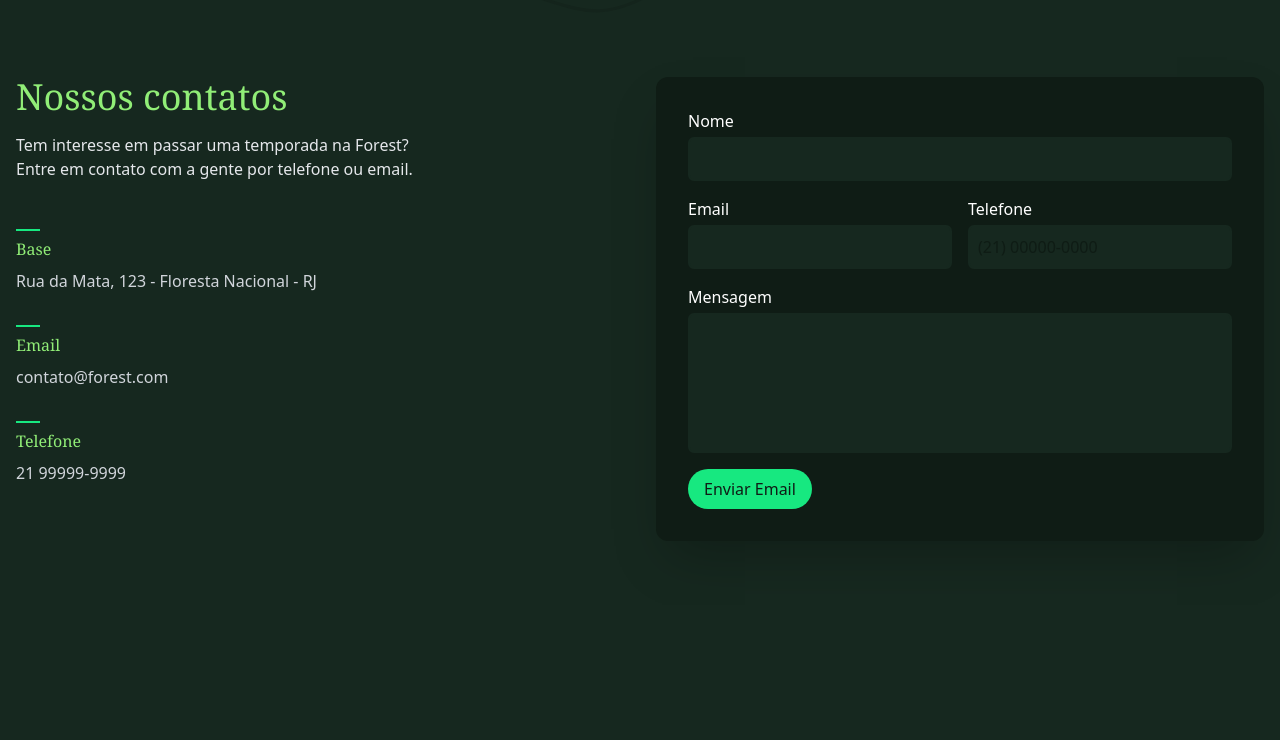
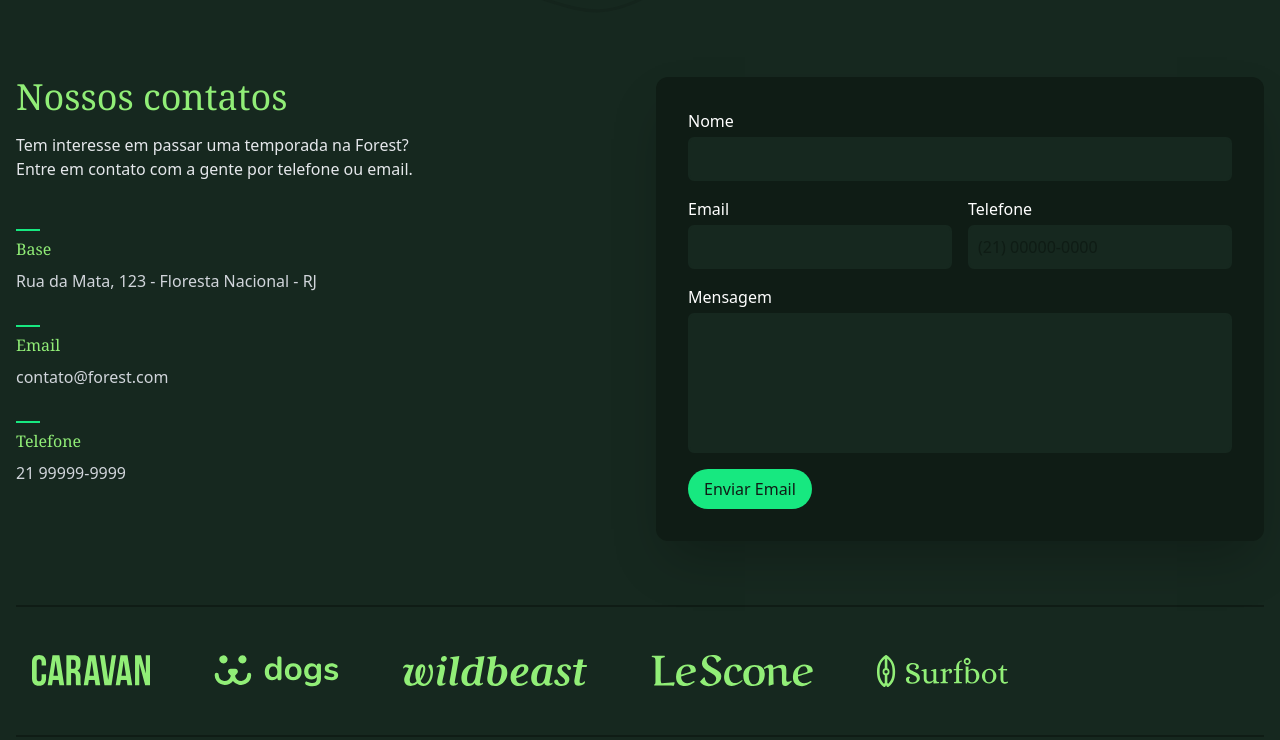
Before and after one commit to devroboco/Forest-Tailwind, a website: page src/index.html in a window 1280 px wide. Shown: the part 3503-4243 px from the top of the page. Before the commit the page ends 4108 px from the top, so only its background shows below. Drawn offline with Linux system fonts and the light colour scheme.

Commit message:
parceiros

```diff
--- a/src/index.html
+++ b/src/index.html
@@ -473,5 +473,17 @@
         </button>
       </form>
     </section>
+
+    <section class="container mb-12 sm:mb-16">
+      <ul
+        class="flex flex-col items-center py-4 max-sm:divide-y-2 max-sm:divide-verde-900 *:p-4 *:*:max-h-8 sm:flex-row sm:gap-8 sm:border-b-2 sm:border-t-2 sm:border-verde-900 sm:py-8"
+      >
+        <li><img src="./img/parceiros/caravan.svg" alt="Caravan" /></li>
+        <li><img src="./img/parceiros/dogs.svg" alt="Dogs" /></li>
+        <li><img src="./img/parceiros/wildbeast.svg" alt="Wildbeast" /></li>
+        <li><img src="./img/parceiros/lescone.svg" alt="Lescone" /></li>
+        <li><img src="./img/parceiros/surfbot.svg" alt="Surfbot" /></li>
+      </ul>
+    </section>
   </body>
 </html>
```
Also changed, not shown: src/output.css.
